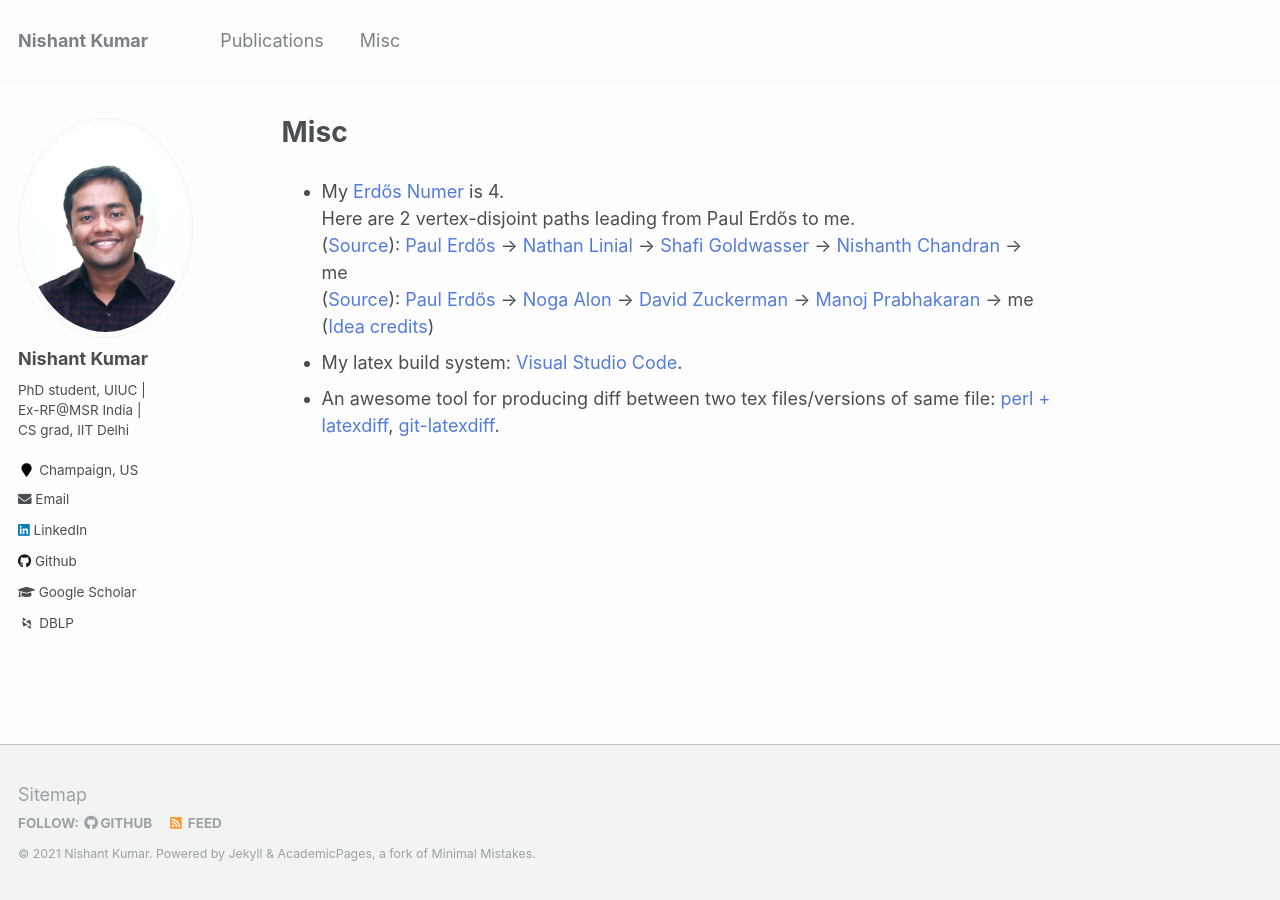
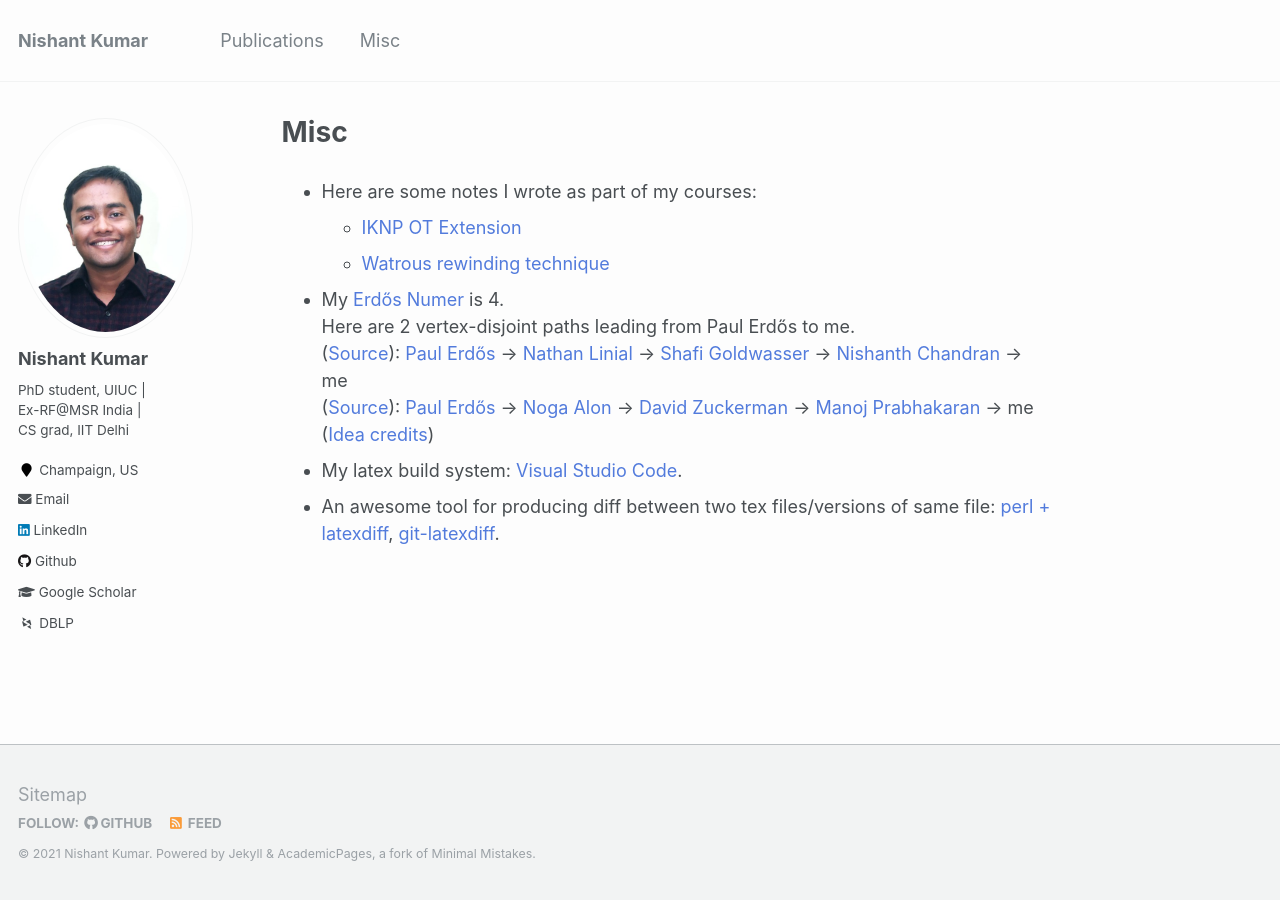
Before and after one commit to nishkum/nishkum.github.io, a Jekyll site: the page built from _pages/misc.md, in a window 1280 px wide. Built offline with Jekyll 4.4.1, drawn with Linux system fonts in a browser that asks for light colours; some web fonts are replaced.

Commit message:
my notes

```diff
--- a/_pages/misc.md
+++ b/_pages/misc.md
@@ -6,10 +6,13 @@ redirect_from:
   - /md/
   - /misc.html
 ---
+* Here are some notes I wrote as part of my courses:
+    * [IKNP OT Extension](/files/OT_extension.pdf)
+    * [Watrous rewinding technique](/files/zk_quantum_attacks.pdf)
 * My [Erd&#337;s Numer](https://en.wikipedia.org/wiki/Erd%C5%91s_number) is 4.
 Here are 2 vertex-disjoint paths leading from Paul Erd&#337;s to me.
 ([Source](https://mathscinet.ams.org/mathscinet/collaborationDistance.html?AuthorSourceName=Chandran,%20Nishanth&AuthorTargetName=Erdos,%20Paul&group_target=189017)): [Paul Erd&#337;s](https://en.wikipedia.org/wiki/Paul_Erd%C5%91s) &rarr; [Nathan Linial](https://en.wikipedia.org/wiki/Nati_Linial) &rarr; [Shafi Goldwasser](https://en.wikipedia.org/wiki/Shafi_Goldwasser) &rarr; [Nishanth Chandran](https://www.microsoft.com/en-us/research/people/nichandr/) &rarr; me
 ([Source](https://mathscinet.ams.org/mathscinet/collaborationDistance.html?AuthorSourceName=Prabhakaran,%20Manoj&AuthorTargetName=Erdos,%20Paul&group_target=189017)): [Paul Erd&#337;s](https://en.wikipedia.org/wiki/Paul_Erd%C5%91s) &rarr; [Noga Alon](https://en.wikipedia.org/wiki/Noga_Alon) &rarr; [David Zuckerman](https://www.cs.utexas.edu/~diz/) &rarr; [Manoj Prabhakaran](https://www.cse.iitb.ac.in/~mp/) &rarr; me\\
-([Idea credits](https://www.padhi.us/))
+([Idea credits](https://saswat.padhi.me/))
 * My latex build system: [Visual Studio Code](https://mjcb.io/blog/2020/01/23/visual-studio-code-with-latex/).
 * An awesome tool for producing diff between two tex files/versions of same file: [perl + latexdiff](http://www.brechtdeman.com/blog/LaTeX-diff.html), [git-latexdiff](https://gitlab.com/git-latexdiff/git-latexdiff).
```
Also changed, not shown: _pages/about.md (+1 -1 lines).
